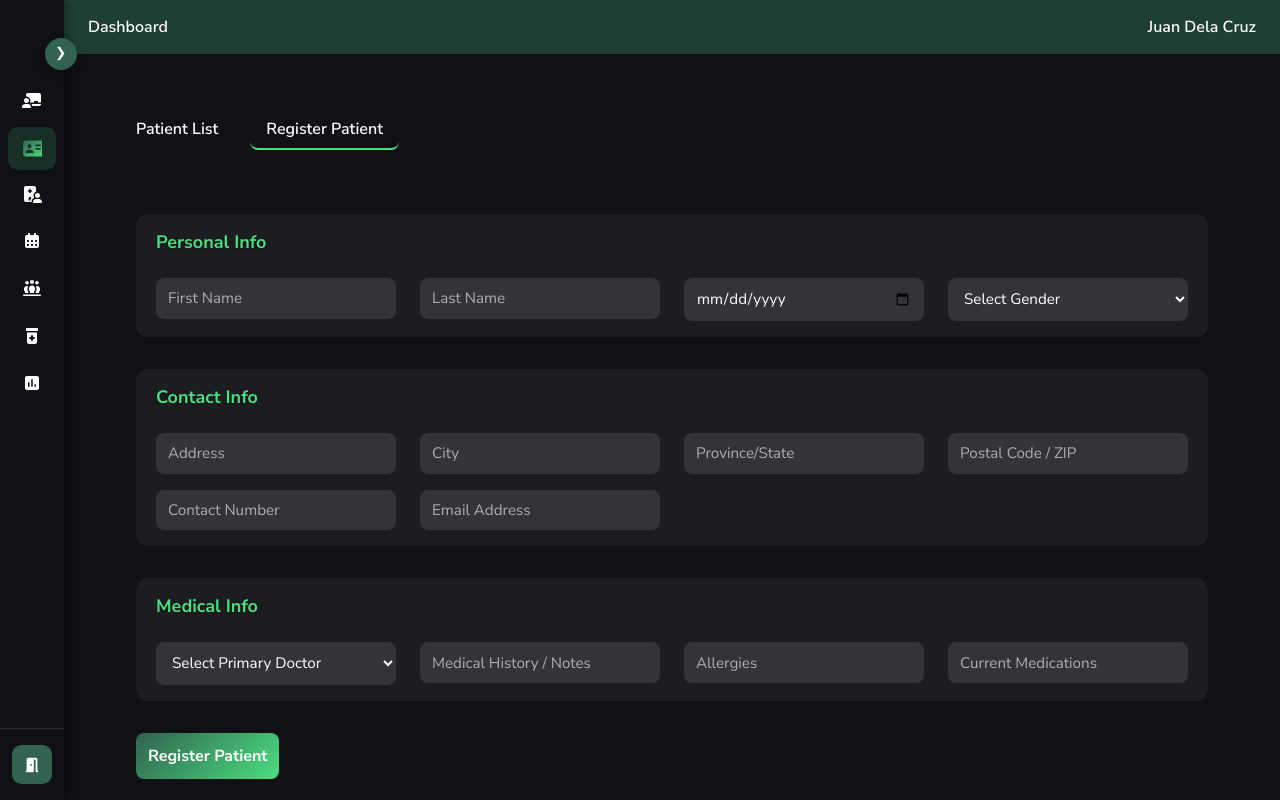
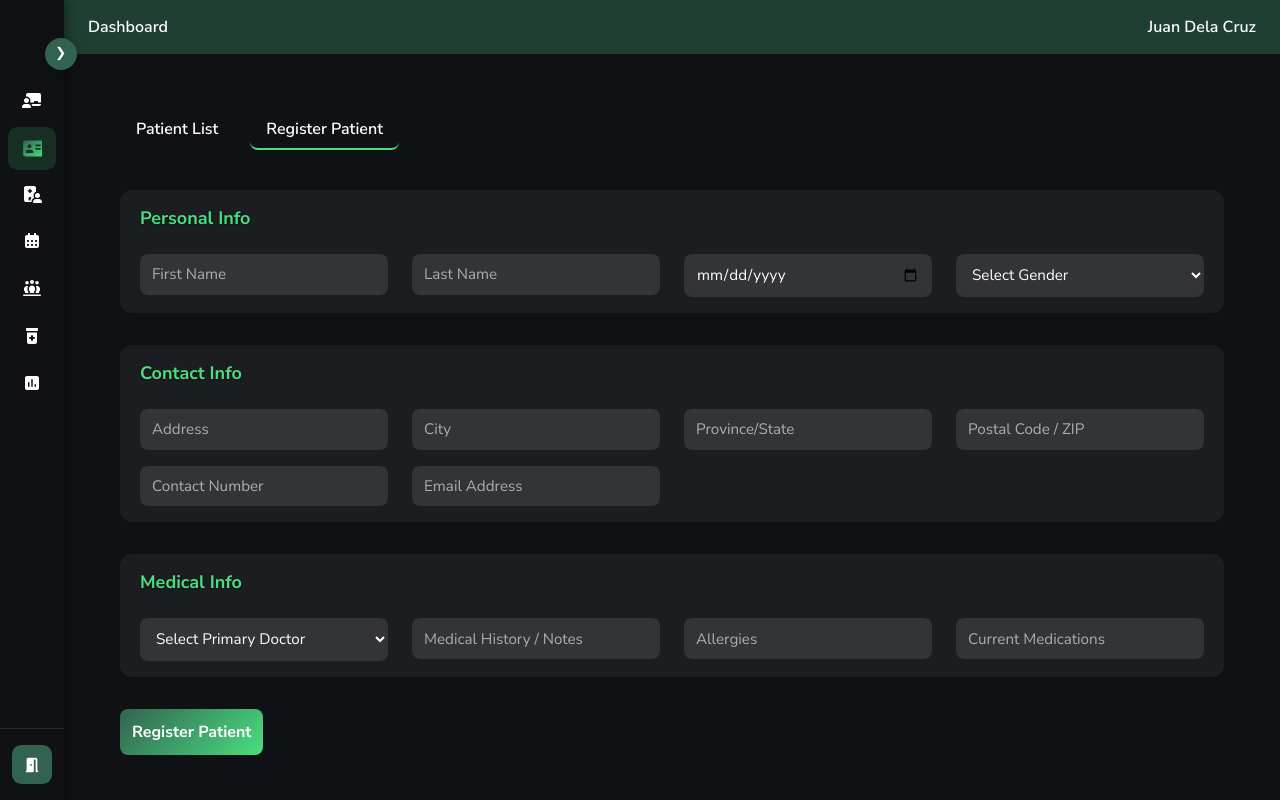
Before and after one commit to AspiringSaint/rhcms-1, a React (Vite) app: page /admin/patients/register in a window 1280 px wide. Built offline with nearby package versions, Linux system fonts and the light colour scheme.

Commit message:
adjusted the patient form margin top

```diff
--- a/src/styles/components/patients/PatientForm.css
+++ b/src/styles/components/patients/PatientForm.css
@@ -1,6 +1,6 @@
 /* Container */
 .patient-form-page {
-    padding: 2rem 1rem;
+    /* padding: 2rem 1rem; */
     color: white;
     font-family: 'Inter', sans-serif;
     background-color: #0f1115;
@@ -14,6 +14,7 @@
     flex-direction: column;
     gap: 2rem;
     width: 100%;
+    margin-top: 40px;
 }
 
 /* Heading */
```
